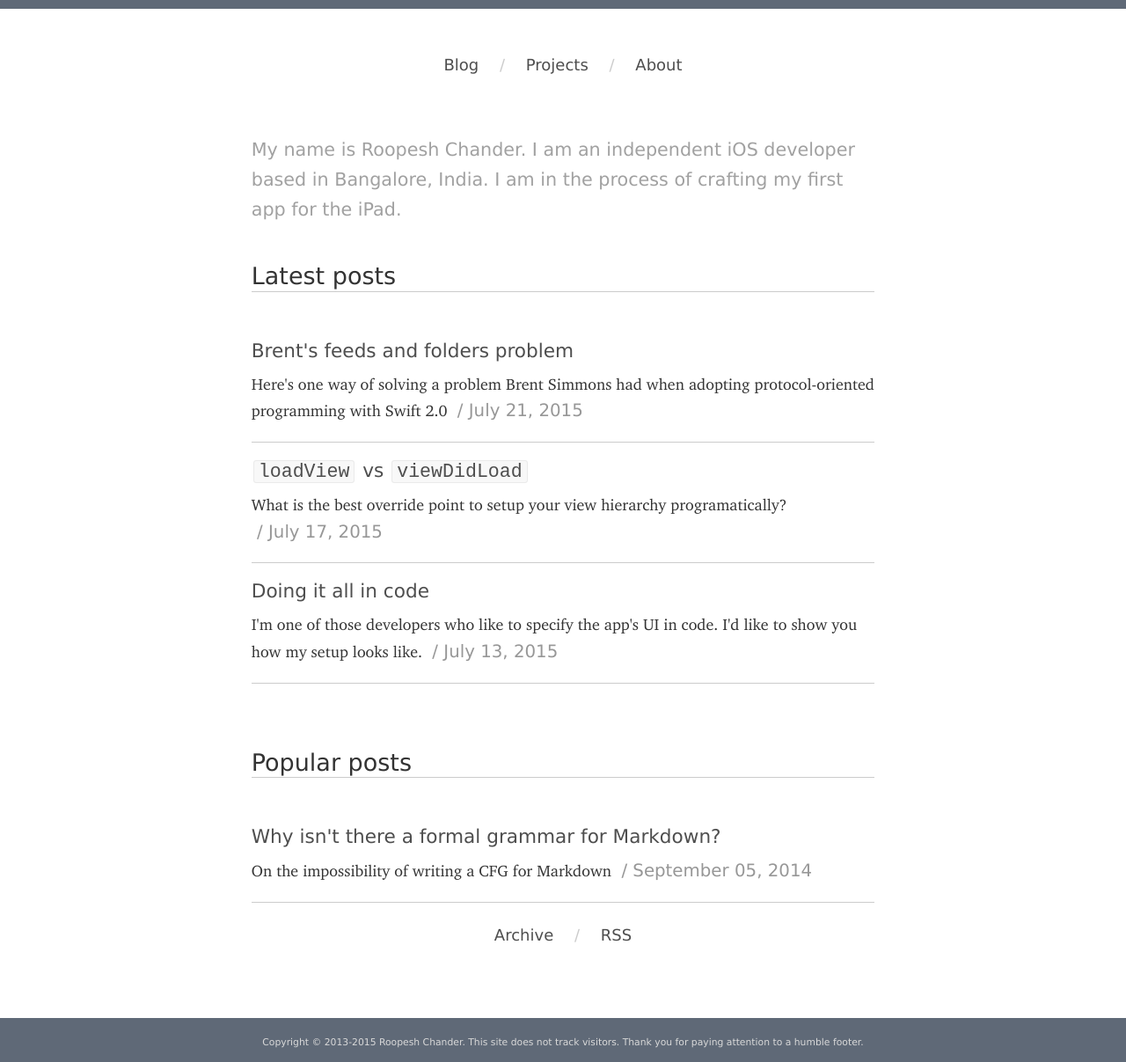
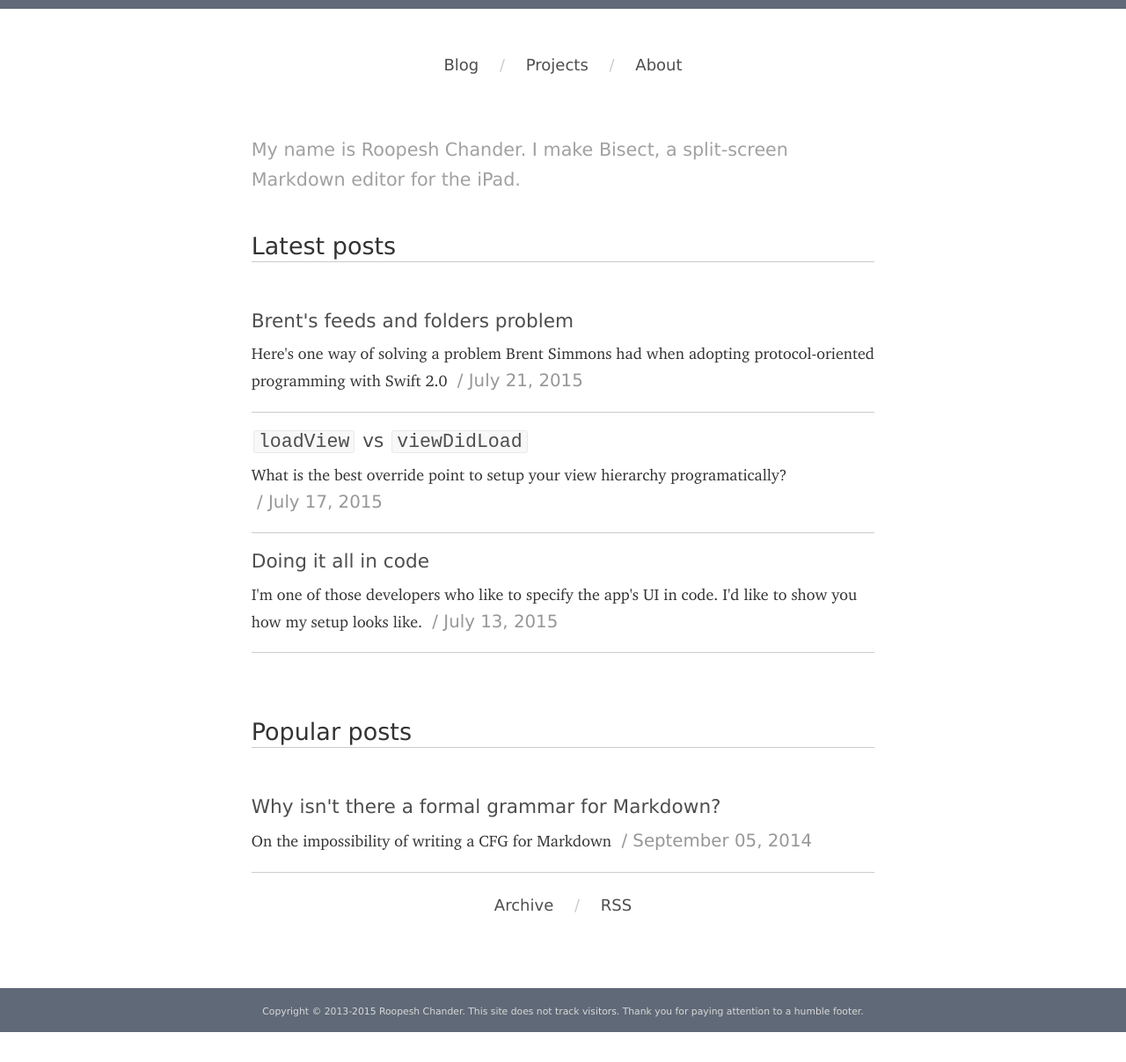
Before and after one commit to roop/roop.github.io, a Jekyll site: the page built from index.md, in a window 1280 px wide. Shown: the whole page at 88% size. Built offline with Jekyll 4.4.1, drawn with Linux system fonts in a browser that asks for light colours; some web fonts are replaced; after the commit the page ends 1173 px from its top, so only the background shows below that.

Commit message:
Update intro header

```diff
--- a/_includes/roop-intro.html
+++ b/_includes/roop-intro.html
@@ -1,3 +1,2 @@
-My name is Roopesh Chander. I am an independent
-iOS developer based in Bangalore, India. I am in
-the process of crafting my first app for the iPad.
+My name is Roopesh Chander. I make Bisect, a split-screen
+Markdown editor for the iPad.
```
